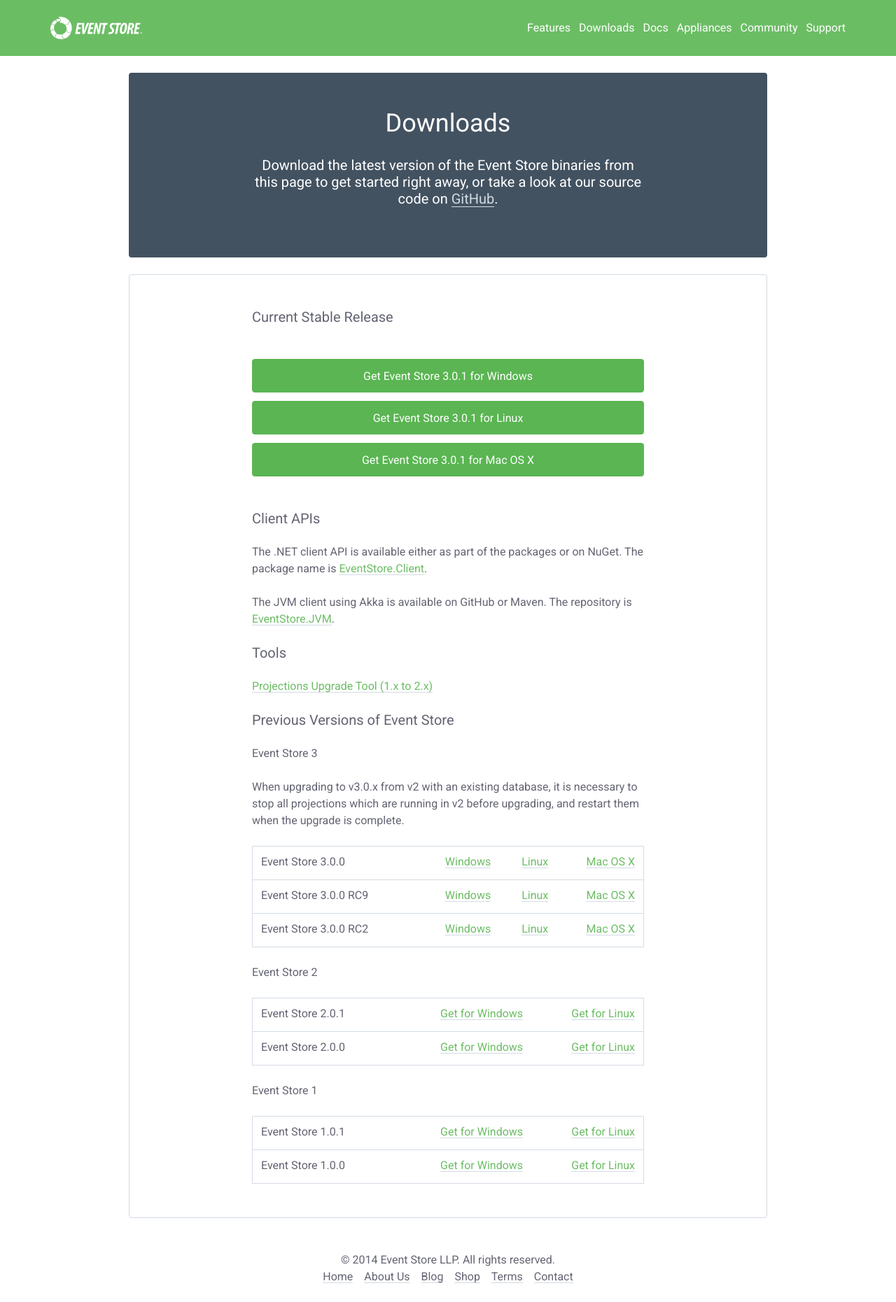
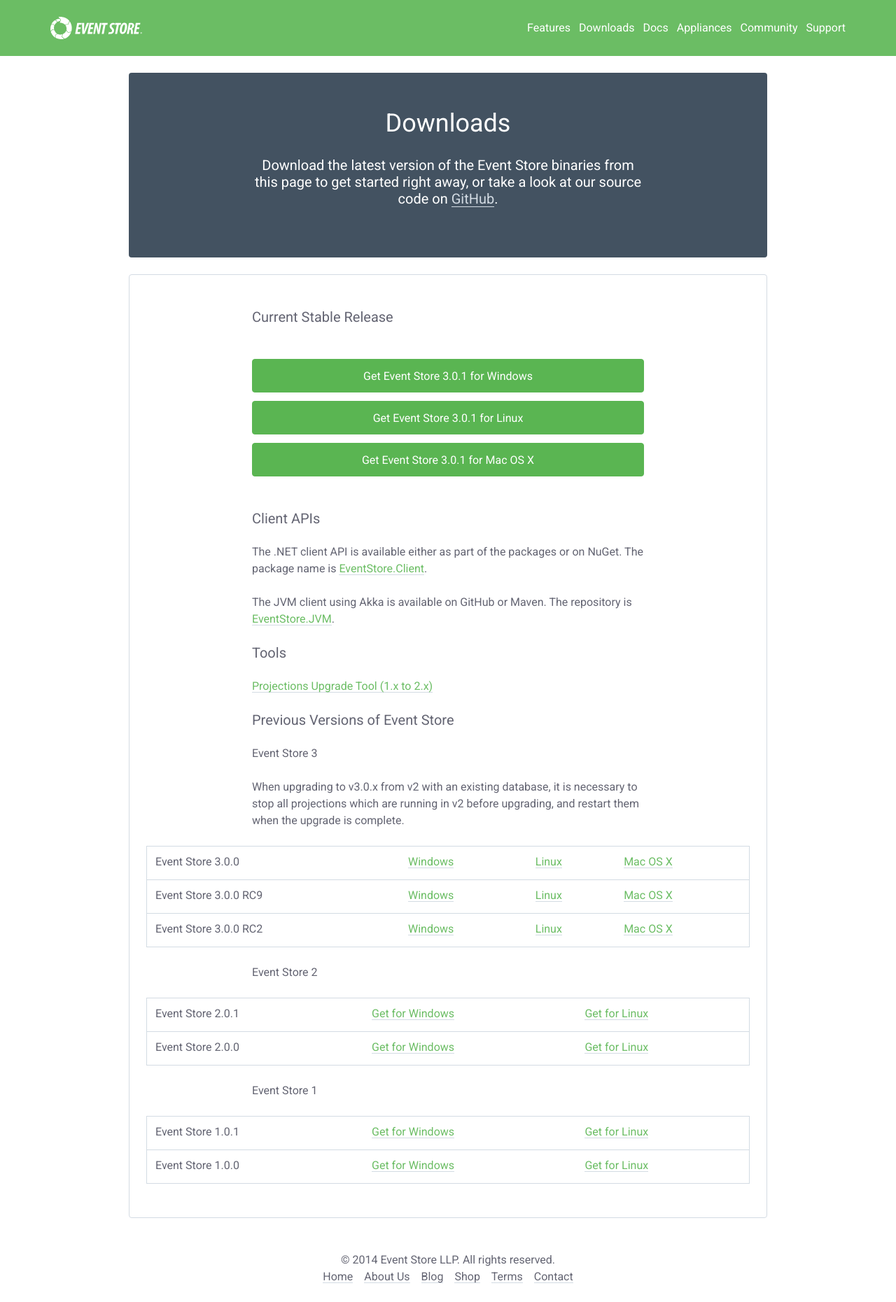
Before and after one commit to sandboxorg/geteventstore.com, a Jekyll site: the page built from downloads/index.html, in a window 1280 px wide. Shown: the whole page at 70% size. Built offline with Jekyll 4.4.1, drawn with Linux system fonts in a browser that asks for light colours; nearby versions of some CDN libraries; Markdown is read by kramdown in place of the engine named in the settings.

Commit message:
Fixed table width

```diff
--- a/_sass/_base.scss
+++ b/_sass/_base.scss
@@ -35,6 +35,7 @@ a {
 }
 
 blockquote {
+    margin: 0;
     font-size: 1.25rem;
     font-style: italic;
     line-height: 1.5rem;
@@ -86,6 +87,10 @@ pre, code {
     line-height: 1.125rem;
 }
 
+code {
+    padding: 0 0.25rem;
+}
+
 pre {
     margin: 1.5rem 0;
     padding: 0.75rem;
@@ -96,12 +101,15 @@ pre {
 
     }
     code {
+        padding: 0;
         background-color: transparent;
     }
 }
 
 table {
-    width: 35rem;
+    -moz-box-sizing: border-box;
+         box-sizing: border-box;
+    width: 100%;
     margin: 1.5rem auto;
     border-right: 1px solid $grey-light;
     border-left: 1px solid $grey-light;
@@ -127,9 +135,6 @@ td, th {
     height: 3rem;
     padding: 0.75rem;
     border-bottom: 1px solid $grey-light;
-    text-align: right;
+    text-align: left;
     vertical-align: top;
-    &:first-child {
-        text-align: left;
-    }
 }
```
Also changed, not shown: css/main5.css.
